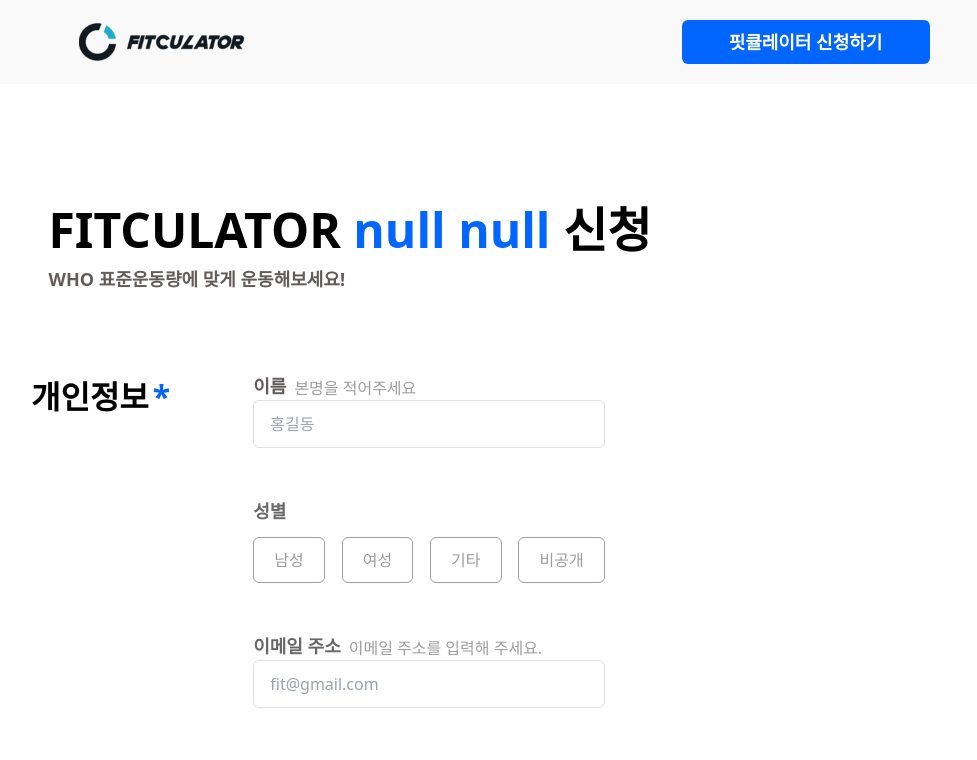
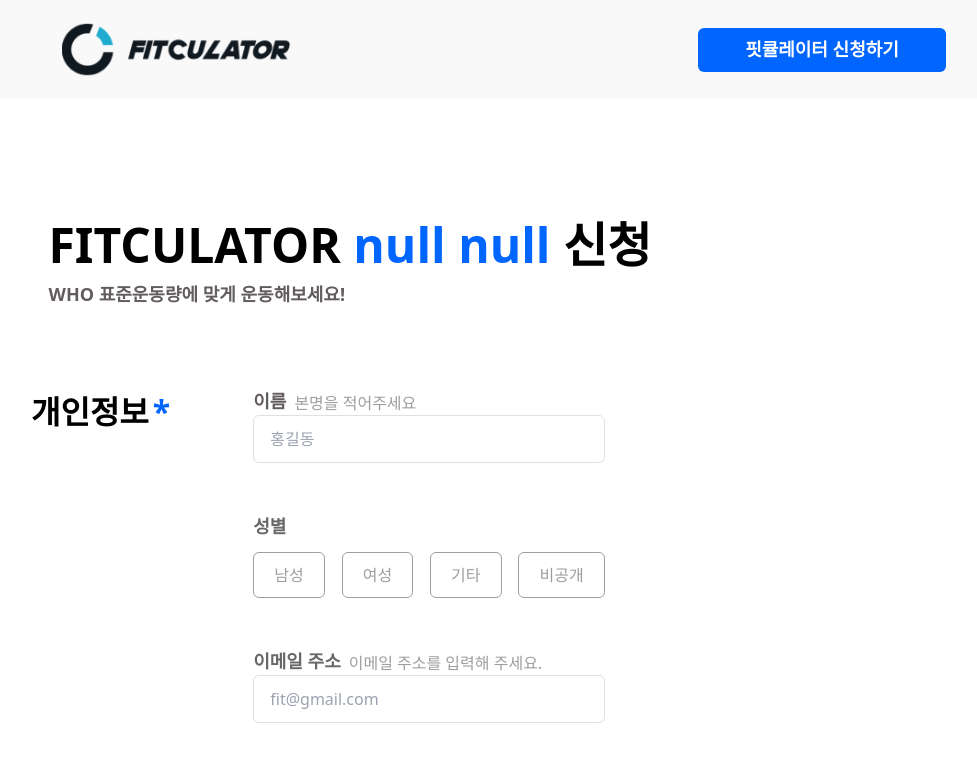
Before and after one commit to BoostPerformance/fitculator-io, a Next.js app: page /register in a window 1280 px wide. Shown: the top 760 px of the page, without its empty margins (140-1117 px from the left). Built offline with nearby package versions, Linux system fonts and the light colour scheme.

Commit message:
스타일 다듬기

```diff
--- a/src/app/payment/page.tsx
+++ b/src/app/payment/page.tsx
@@ -1,5 +1,5 @@
 const Payment = () => {
-  return <div>Payment</div>;
+  return <div>결제 페이지</div>;
 };
 
 export default Payment;
--- a/src/components/footer.tsx
+++ b/src/components/footer.tsx
@@ -3,7 +3,7 @@
 
 const Footer = () => {
   return (
-    <footer className="pt-[4.7rem] pb-[6.8rem] px-[18.12rem] bg-gray-2 sm:pl-[1.5rem] sm:px-[1.87rem] sm:pb-[6.5rem] sm:pt-[2.5rem] md:px-0 ">
+    <footer className="pt-[4.7rem] pb-[6.8rem] px-[18.12rem] bg-gray-2 sm:pl-[1.5rem] sm:px-[1.87rem] sm:pb-[6.5rem] sm:pt-[2.5rem] md:px-0">
       <Nav navMenu />
       <div className="flex flex-row justify-around sm:flex-col-reverse gap-[11rem] mt-[4.5rem] sm:gap-3 sm:items-start sm:m-0">
         <p className="text-gray-1 sm:text-1.125-500 sm:items-left sm:my-[1rem]">
--- a/src/components/header.tsx
+++ /dev/null
@@ -1,23 +0,0 @@
-import Link from 'next/link';
-import Nav from './nav';
-import Image from 'next/image';
-
-const Header = () => {
-  return (
-    <header className="flex place-content-around items-center">
-      <Link className="p-2" href='./'>
-        <Image
-          className="sm:w-[7rem]"
-          src="/images/logo.png"
-          alt="main "
-          width={174}
-          height={40}
-        />
-      </Link>
-
-      <Nav />
-    </header>
-  );
-};
-
-export default Header;
--- a/src/components/nav.tsx
+++ b/src/components/nav.tsx
@@ -11,8 +11,10 @@
 const Nav: React.FC<NavProps> = ({ navMenu = false }) => {
   return (
     <nav
-      className={`w-auto flex text-gray-1 place-content-around items-center py-[0.88rem] sticky top-0 bg-gray-2 sm:flex-row sm:gap-[4rem] z-50 ${
-        navMenu ? ' sm:items-start sm:gap-[1.62rem] sm:flex-col' : ''
+      className={`w-auto flex text-gray-1 place-content-around items-center py-[0.88rem] sticky top-0 bg-gray-2 sm:flex-row sm:gap-[4rem] ${
+        navMenu
+          ? ' gap-[7rem] md:gap-[2rem] sm:items-start sm:gap-[1.62rem] sm:flex-col'
+          : ''
       }`}
     >
       <NavLogo />
--- a/src/components/navLogo.tsx
+++ b/src/components/navLogo.tsx
@@ -5,11 +5,11 @@
   return (
     <Link className="p-2 sm:pl-0" href="./">
       <Image
-        className="sm:w-[7.125rem] sm:h-[1.625rem]"
+        className="w-[15rem] sm:w-[7.125rem] sm:h-[1.625rem]"
         src="/images/logo.png"
         alt="main "
-        width={174}
-        height={40}
+        width={200}
+        height={200}
       />
     </Link>
   );
--- a/src/components/navMenu.tsx
+++ b/src/components/navMenu.tsx
@@ -2,7 +2,7 @@
 
 const NavMenu = () => {
   return (
-    <div className="flex gap-[4rem] p-[0.6rem] text-1.125-700 sm:text-1.125-700 sm:gap-3 sm:p-0 sm:flex-col">
+    <div className="flex gap-[4rem] p-[0.6rem] text-1.125-700 sm:text-1.125-700 sm:gap-3 sm:p-0 sm:flex-col sm:w-auto w-[60rem] md:w-[35rem] md:text-1.125-700">
       <Link href="https://airtable.com/apprBZkCTk4gpMmSW/pagWPcKsiuiwaS8zs/form">
         CONTACT US
       </Link>
--- a/src/components/registerForm.tsx
+++ b/src/components/registerForm.tsx
@@ -8,11 +8,12 @@
 import ExercisePreference from './register-sections/exercisePreference';
 import ExerciseConcern from './register-sections/exerciseConcern';
 import RegisterTitle from './registerTitle';
-import { useSearchParams } from 'next/navigation';
+import { useSearchParams, useRouter } from 'next/navigation';
 
 const RegisterForm = () => {
   const searchParams = useSearchParams();
   const period: string | null = searchParams.get('period');
+  const router = useRouter();
 
   const title = searchParams.get('title');
 
@@ -46,6 +47,9 @@
 
       const responseData = await response.json();
       console.log('리스폰스 받기 성공', responseData);
+      if (response.ok) {
+        router.push('/payment');
+      }
       return responseData;
     } catch (error) {
       console.error('Error submitting form:', error);
```
